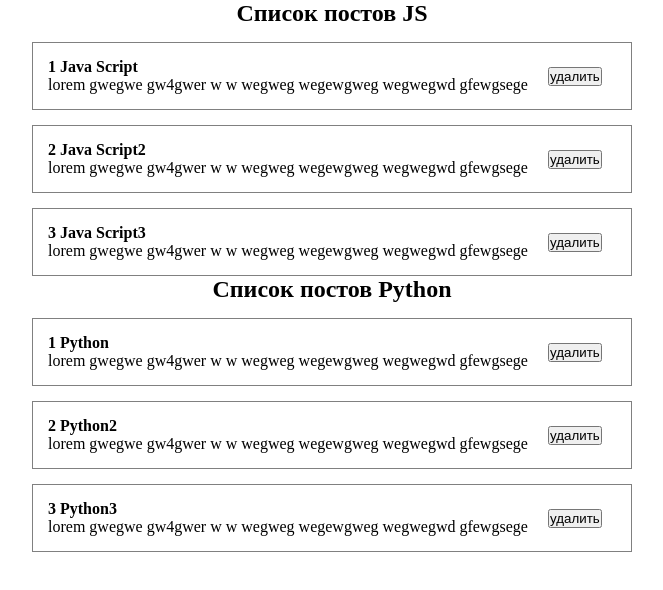
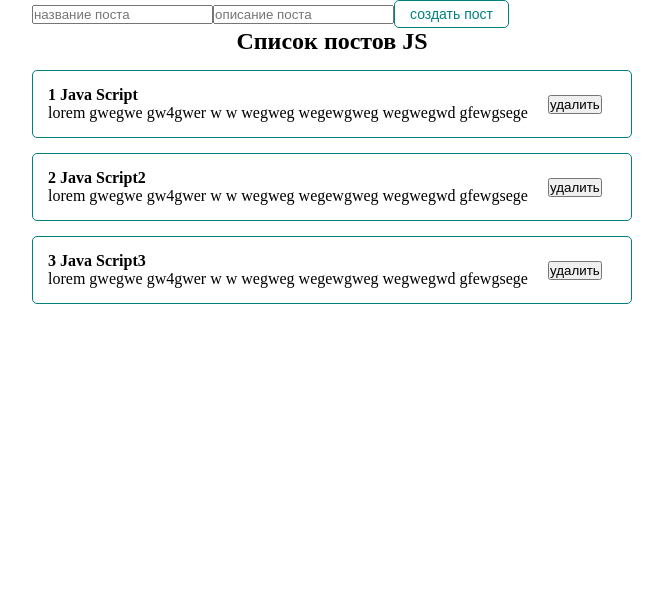
Before and after one commit to Roman2444/react-base-App, a React (Create React App) app: page / in a window 1280 px wide. Shown: the top 590 px of the page, without its empty margins (308-971 px from the left). Built offline with nearby package versions, Linux system fonts and the light colour scheme.

Commit message:
added css module to button

```diff
--- a/src/App.js
+++ b/src/App.js
@@ -4,6 +4,7 @@
 import Input from "./components/Input";
 import PostList from "./components/PostList";
 import PostItem from "./components/PostItem";
+import MyButton from "./components/UI/button/MyButton";
 import "./styles/App.css";
 
 function App() {
@@ -24,29 +25,15 @@
       body: "lorem gwegwe  gw4gwer w w wegweg wegewgweg wegwegwd gfewgsege",
     },
   ]);
-  const [posts2, setPost2] = React.useState([
-    {
-      id: 1,
-      title: "Python",
-      body: "lorem gwegwe  gw4gwer w w wegweg wegewgweg wegwegwd gfewgsege",
-    },
-    {
-      id: 2,
-      title: "Python2",
-      body: "lorem gwegwe  gw4gwer w w wegweg wegewgweg wegwegwd gfewgsege",
-    },
-    {
-      id: 3,
-      title: "Python3",
-      body: "lorem gwegwe  gw4gwer w w wegweg wegewgweg wegwegwd gfewgsege",
-    },
-  ]);
 
   return (
     <div className="App">
+      <form action="">
+        <input type="text" placeholder="название поста" />
+        <input type="text" placeholder="описание поста" />
+        <MyButton>создать пост</MyButton>
+      </form>
       <PostList posts={posts} title="Список постов JS" />
-      <PostList posts={posts2} title="Список постов Python" />
-
     </div>
   );
 }
--- /dev/null
+++ b/src/components/UI/button/MyButton.jsx
@@ -0,0 +1,12 @@
+import React from 'react';
+import classes from './MyButton.module.css'
+
+const MyButton = ({children, ...props}) => {
+    return (
+        <button {...props} className={classes.myBtn}>
+            {children}
+        </button>
+    );
+};
+
+export default MyButton;
--- /dev/null
+++ b/src/components/UI/button/MyButton.module.css
@@ -0,0 +1,9 @@
+.myBtn {
+    padding: 5px 15px;
+    color: teal;
+    font-size: 14px;
+    background-color: transparent;
+    border: 1px solid teal;
+    border-radius: 5px;
+    cursor: pointer;
+}
--- a/src/styles/App.css
+++ b/src/styles/App.css
@@ -15,7 +15,8 @@
     margin-top: 15px;
 
     padding: 15px;
-    border: 1px solid gray;
+    border: 1px solid teal;
+    border-radius: 5px;
 }
 
 .post__content {
```
